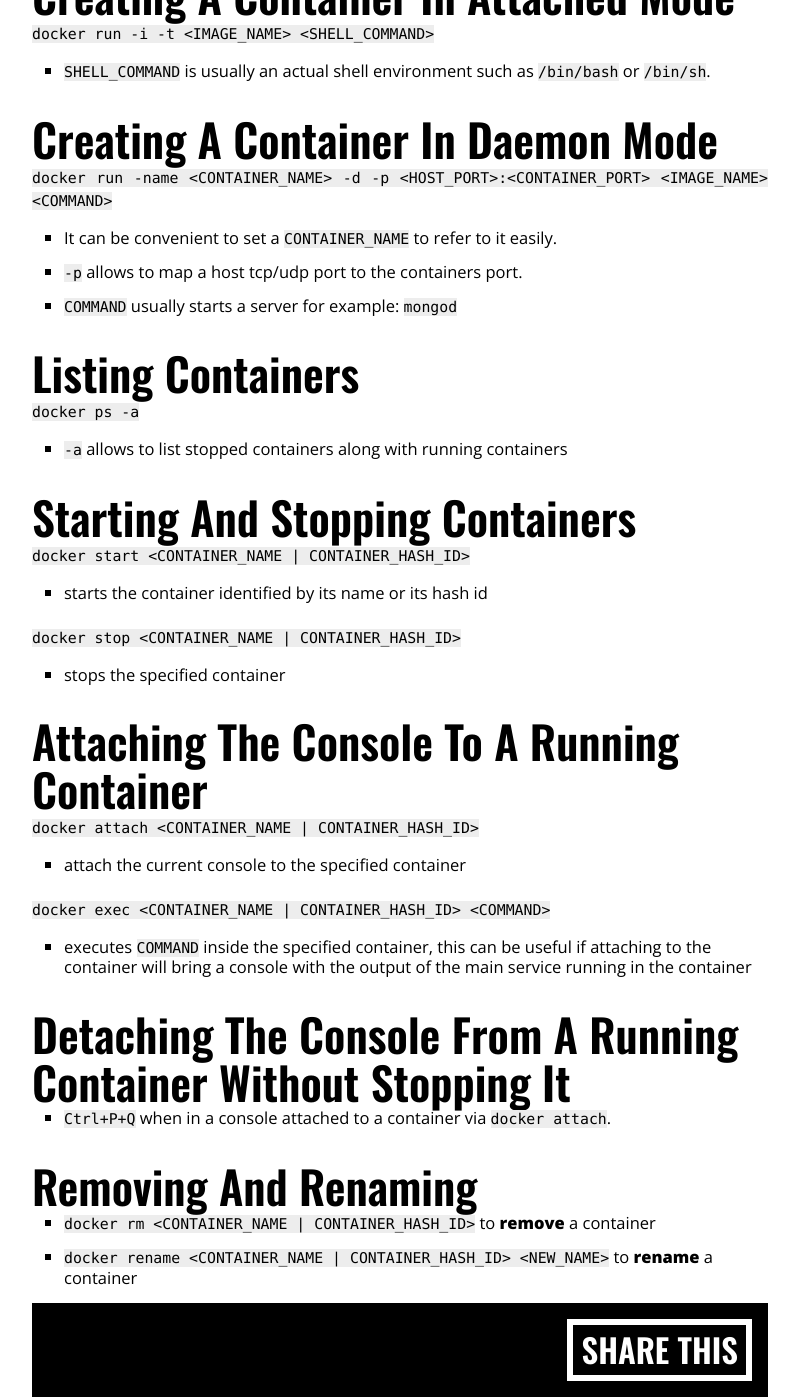
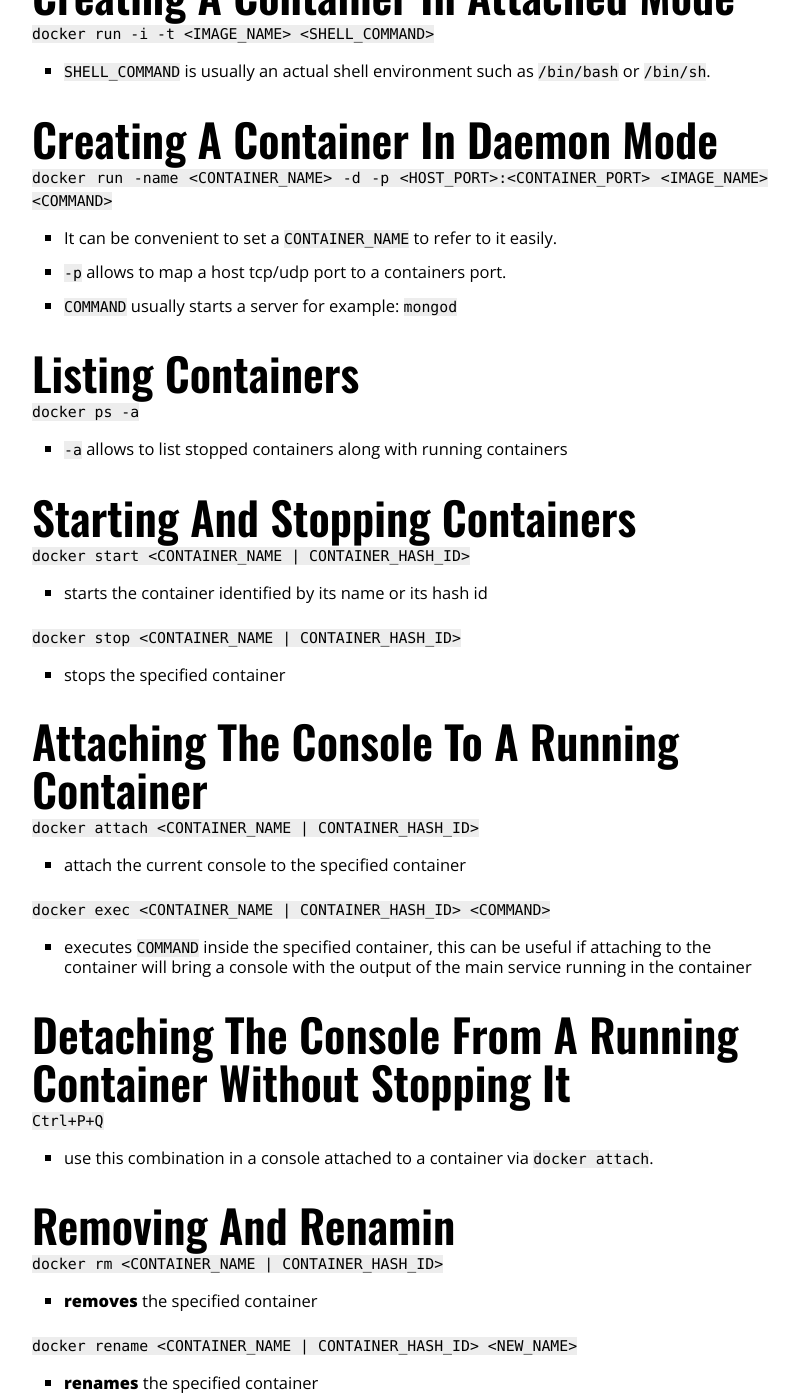
Before and after one commit to MissaouiChedy/MissaouiChedy.github.io, a Jekyll site: the page built from _posts/2017-06-03-basic-docker-cheat-sheet.md, in a window 1280 px wide and 1400 px high, scrolled down 879 px. Shown: the whole window, without its empty margins (240-1039 px from the left). Built offline with Jekyll 4.4.1, drawn with Linux system fonts in a browser that asks for light colours; nearby versions of some CDN libraries; comment, search, counter and statistics services are not loaded.

Commit message:
updated post

```diff
--- a/_posts/2017-06-03-basic-docker-cheat-sheet.md
+++ b/_posts/2017-06-03-basic-docker-cheat-sheet.md
@@ -55,9 +55,12 @@
 - executes `COMMAND` inside the specified container, this can be useful if attaching to the container will bring a console with the output of the main service running in the container
 
 ## detaching the console from a running container without stopping it
-- `Ctrl+P+Q` when in a console attached to a container via `docker attach`.
+`Ctrl+P+Q`
+- use this combination in a console attached to a container via `docker attach`.
 
-## removing and renaming
+## removing and renamin
+`docker rm <CONTAINER_NAME | CONTAINER_HASH_ID>`
+- **removes** the specified container
 
-- `docker rm <CONTAINER_NAME | CONTAINER_HASH_ID>` to **remove** a container
-- `docker rename <CONTAINER_NAME | CONTAINER_HASH_ID> <NEW_NAME>` to **rename** a container
+`docker rename <CONTAINER_NAME | CONTAINER_HASH_ID> <NEW_NAME>`
+- **renames** the specified container
```
Also changed, not shown: other parts of _posts/2017-06-03-basic-docker-cheat-sheet.md (+1 -1 lines).
